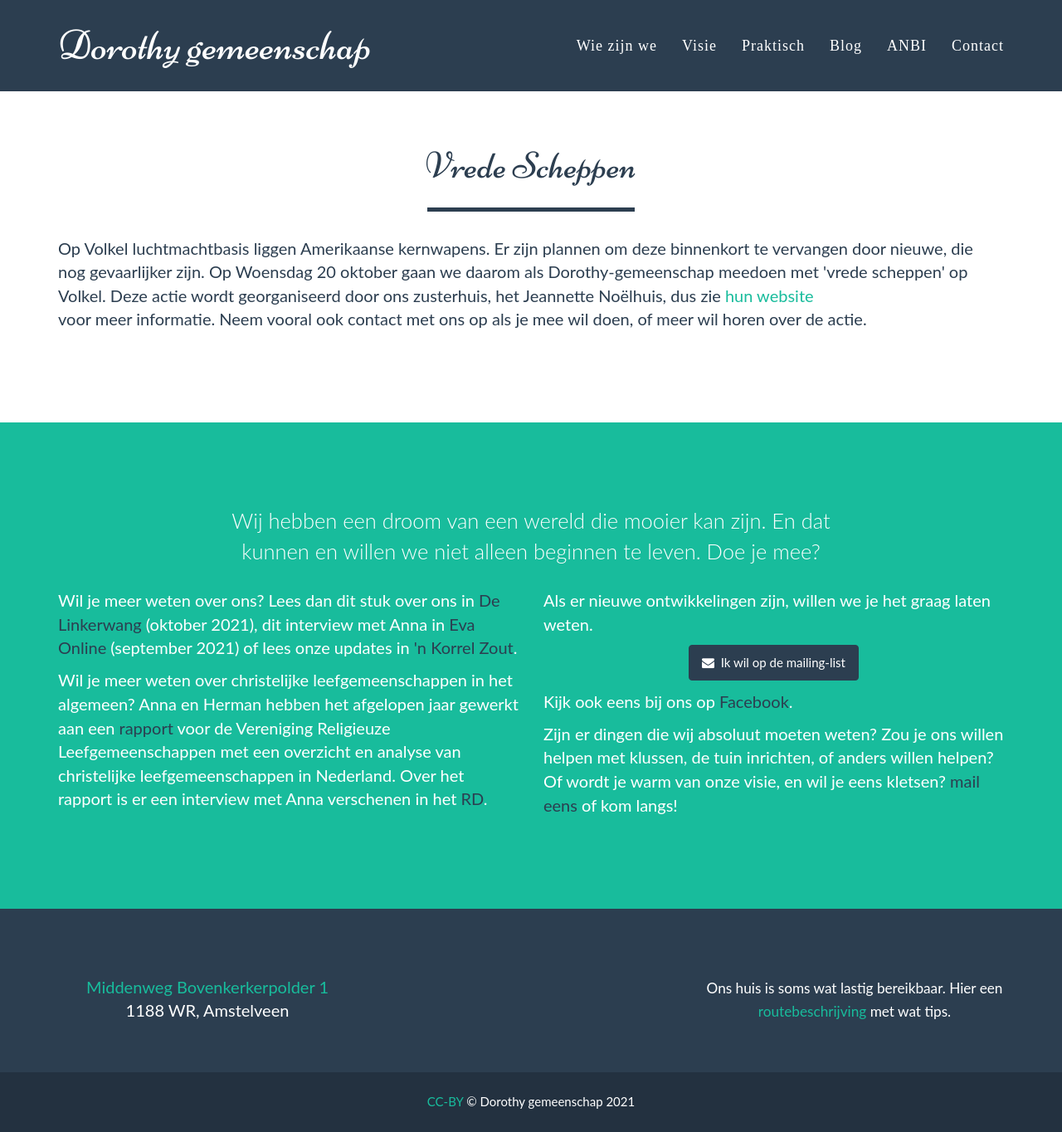
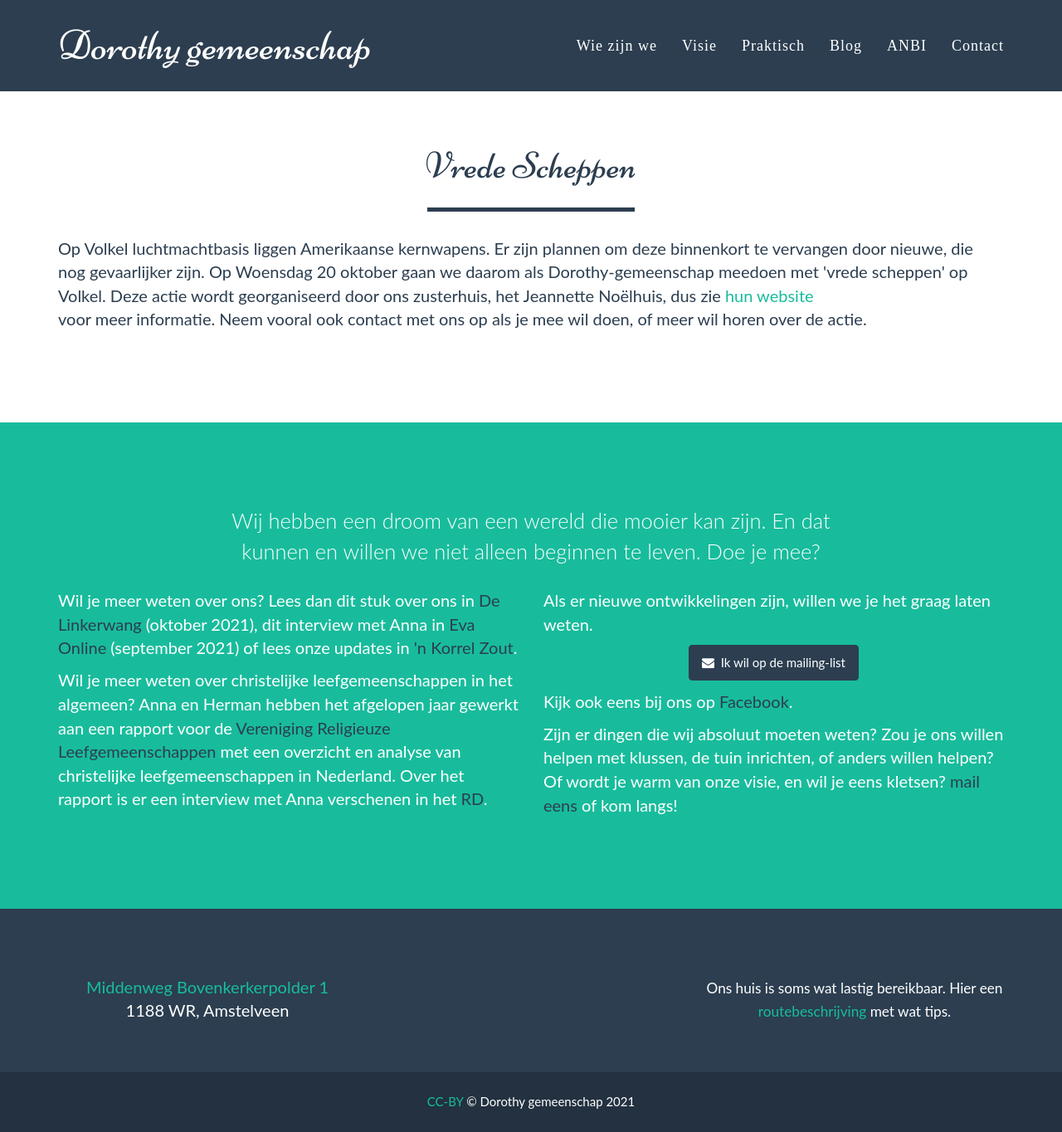
Before and after one commit to dorothygemeenschap/dorothygemeenschap.github.io, a Jekyll site: the page built from vrede-scheppen.html, in a window 1280 px wide and 1364 px high. Shown: the whole window at 83% size. Built offline with Jekyll 4.4.1, drawn with Linux system fonts in a browser that asks for light colours; some web fonts are replaced; part of the change alters nothing that is shown.

```diff
--- a/_includes/join.html
+++ b/_includes/join.html
@@ -24,7 +24,7 @@
                   Wil je meer weten over ons? Lees dan dit stuk over ons in <a href="Dorothy_in_DeLinkerWang_oktober2021.pdf">De Linkerwang</a> (oktober 2021), dit interview met Anna in <a href="https://eva.eo.nl/artikel/2021/09/anna-woont-met-haar-gezin-in-een-leefgemeenschap">Eva Online</a> (september 2021) of lees onze updates in <a href="https://korrelzout.noelhuis.nl/">'n Korrel Zout</a>.
                   </p>
                   <p>
-                     Wil je meer weten over christelijke leefgemeenschappen in het algemeen? Anna en Herman hebben het afgelopen jaar gewerkt aan een <a href="https://verenigingreligieuzeleefgemeenschappen.nl/rapport-over-leefgemeenschappen/">rapport</a> voor de Vereniging Religieuze Leefgemeenschappen met een overzicht en analyse van christelijke leefgemeenschappen in Nederland. Over het rapport is er een interview met Anna verschenen in het <a href="https://www.rd.nl/artikel/954069-leefgemeenschap-maakt-lichte-orthodoxie-mogelijk">RD</a>.
+                     Wil je meer weten over christelijke leefgemeenschappen in het algemeen? Anna en Herman hebben het afgelopen jaar gewerkt aan een rapport voor de <a href="https://verenigingreligieuzeleefgemeenschappen.nl/rapport-over-leefgemeenschappen/">Vereniging Religieuze Leefgemeenschappen</a> met een overzicht en analyse van christelijke leefgemeenschappen in Nederland. Over het rapport is er een interview met Anna verschenen in het <a href="https://www.rd.nl/artikel/954069-leefgemeenschap-maakt-lichte-orthodoxie-mogelijk">RD</a>.
                 </p>
               </div>
 
```
